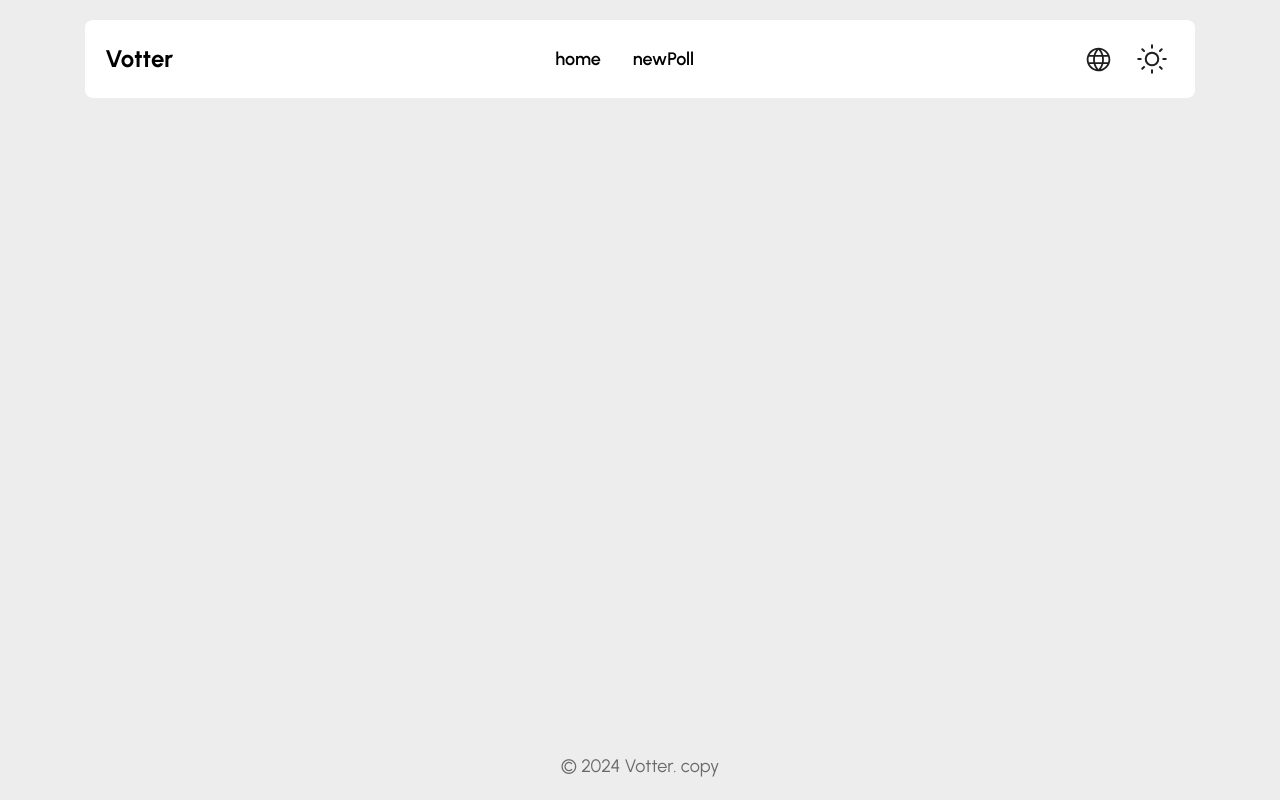
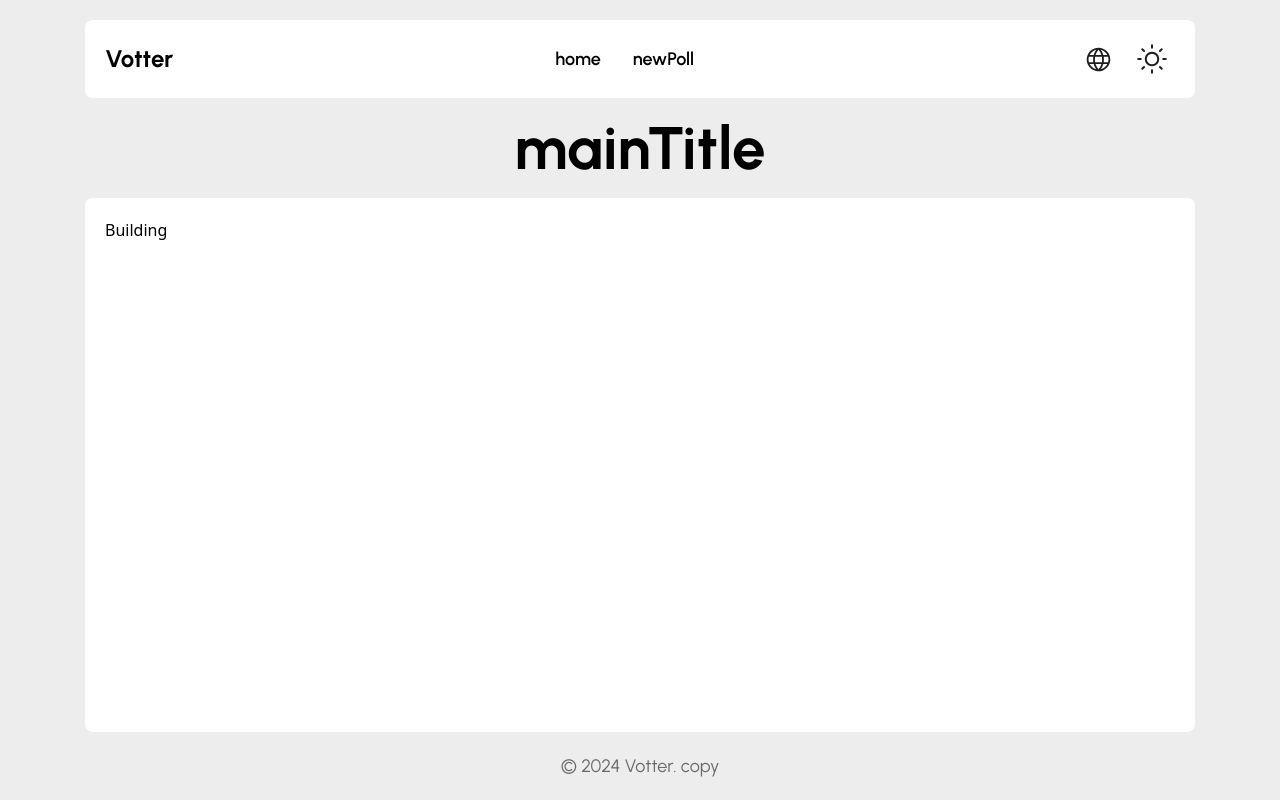
Before and after one commit to Guilherme-Matosoli/vooter-client, a Next.js app: page /en/poll/preview in a window 1280 px wide. Built offline with nearby package versions, Linux system fonts and the light colour scheme; what i18next-resources-to-backend would draw is missing.

Commit message:
:sparkles: feat(poll/preview): Add translation and context support to PollPreview component

```diff
--- a/src/app/[lng]/poll/preview/page.tsx
+++ b/src/app/[lng]/poll/preview/page.tsx
@@ -1,3 +1,8 @@
+"use client";
+
+import { useTranslation } from "@/app/i18n";
+import { PollContext } from "@/contexts/PolllContext";
+import { useContext } from "react";
 
 interface PollPreviewProps {
   params: {
@@ -6,8 +11,21 @@ interface PollPreviewProps {
 };
 
 export default function PollPreview({ params: { lng } }: PollPreviewProps) {
+  const { t } = useTranslation(lng, "pollPreview");
+
+  const { fields } = useContext(PollContext);
+
   return (
-    <main className="flex flex-1 flex-col items-center justify-center py-5">
+    <main className="flex flex-1 flex-col gap-5 items-center justify-center py-5">
+      <h1 className="font-main font-bold text-4xl dark:text-white md:text-6xl">
+        {t("mainTitle")}
+      </h1>
+
+      <section className="w-full flex flex-col flex-1 bg-white p-5 rounded-lg">
+        <h2>
+          {fields.title || "Building"}
+        </h2>
+      </section>
     </main>
-  )
-}
+  );
+};
```
